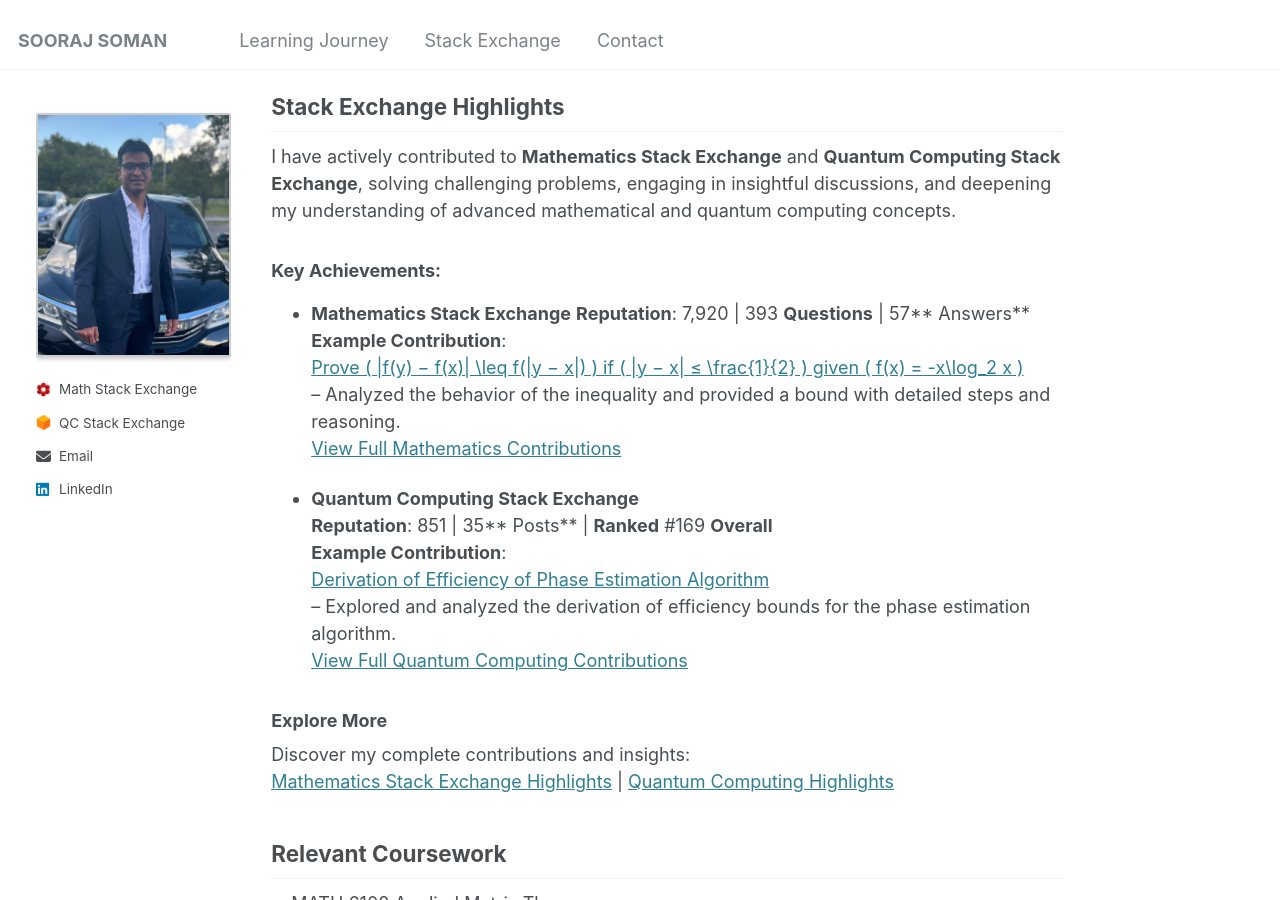
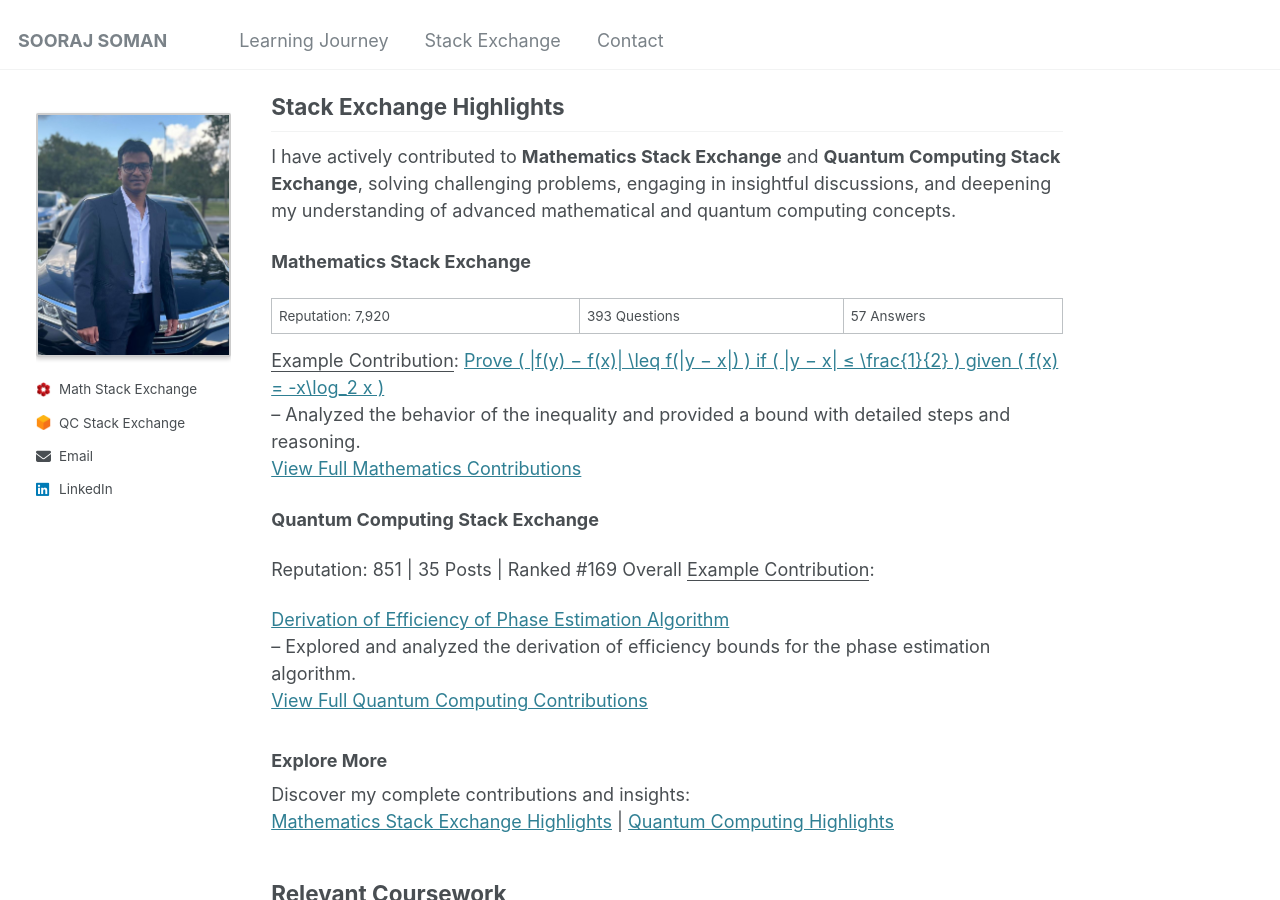
Before and after one commit to soorajss1729/soorajss1729.github.io, a Jekyll site: the page built from _pages/about.md, in a window 1280 px wide and 900 px high, scrolled down 903 px. Built offline with Jekyll 4.4.1, drawn with Linux system fonts in a browser that asks for light colours.

Commit message:
Update about.md

```diff
--- a/_pages/about.md
+++ b/_pages/about.md
@@ -65,18 +65,20 @@
 
 I have actively contributed to **Mathematics Stack Exchange** and **Quantum Computing Stack Exchange**, solving challenging problems, engaging in insightful discussions, and deepening my understanding of advanced mathematical and quantum computing concepts.
 
-### Key Achievements:
+**Mathematics Stack Exchange**
 
-- **Mathematics Stack Exchange**
-**Reputation**: 7,920 | 393 **Questions** | 57** Answers**
-**Example Contribution**:
+Reputation: 7,920 | 393 Questions | 57 Answers
+
+<u>Example Contribution</u>:
 [Prove \( |f(y) − f(x)| \leq f(|y − x|) \) if \( |y − x| ≤ \frac{1}{2} \) given \( f(x) = -x\log_2 x \)](#)
      – Analyzed the behavior of the inequality and provided a bound with detailed steps and reasoning.
 [View Full Mathematics Contributions](#)
 
-- **Quantum Computing Stack Exchange**
-**Reputation**: 851 | 35** Posts** | **Ranked** #169 **Overall**
-**Example Contribution**:
+**Quantum Computing Stack Exchange**
+
+Reputation: 851 | 35 Posts | Ranked #169 Overall
+<u>Example Contribution</u>:
+
 [Derivation of Efficiency of Phase Estimation Algorithm](#)
 – Explored and analyzed the derivation of efficiency bounds for the phase estimation algorithm.
 [View Full Quantum Computing Contributions](#)
```
